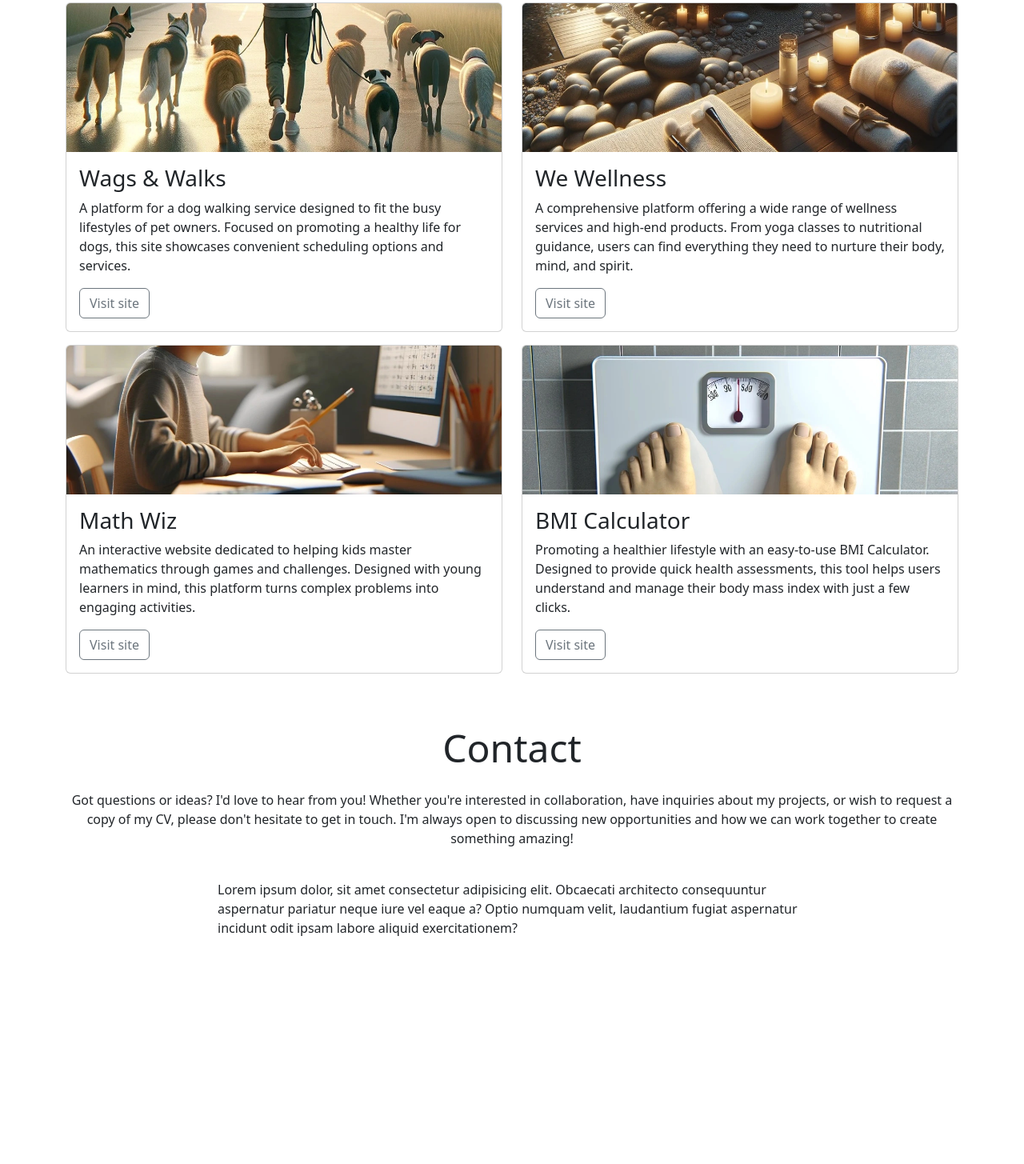
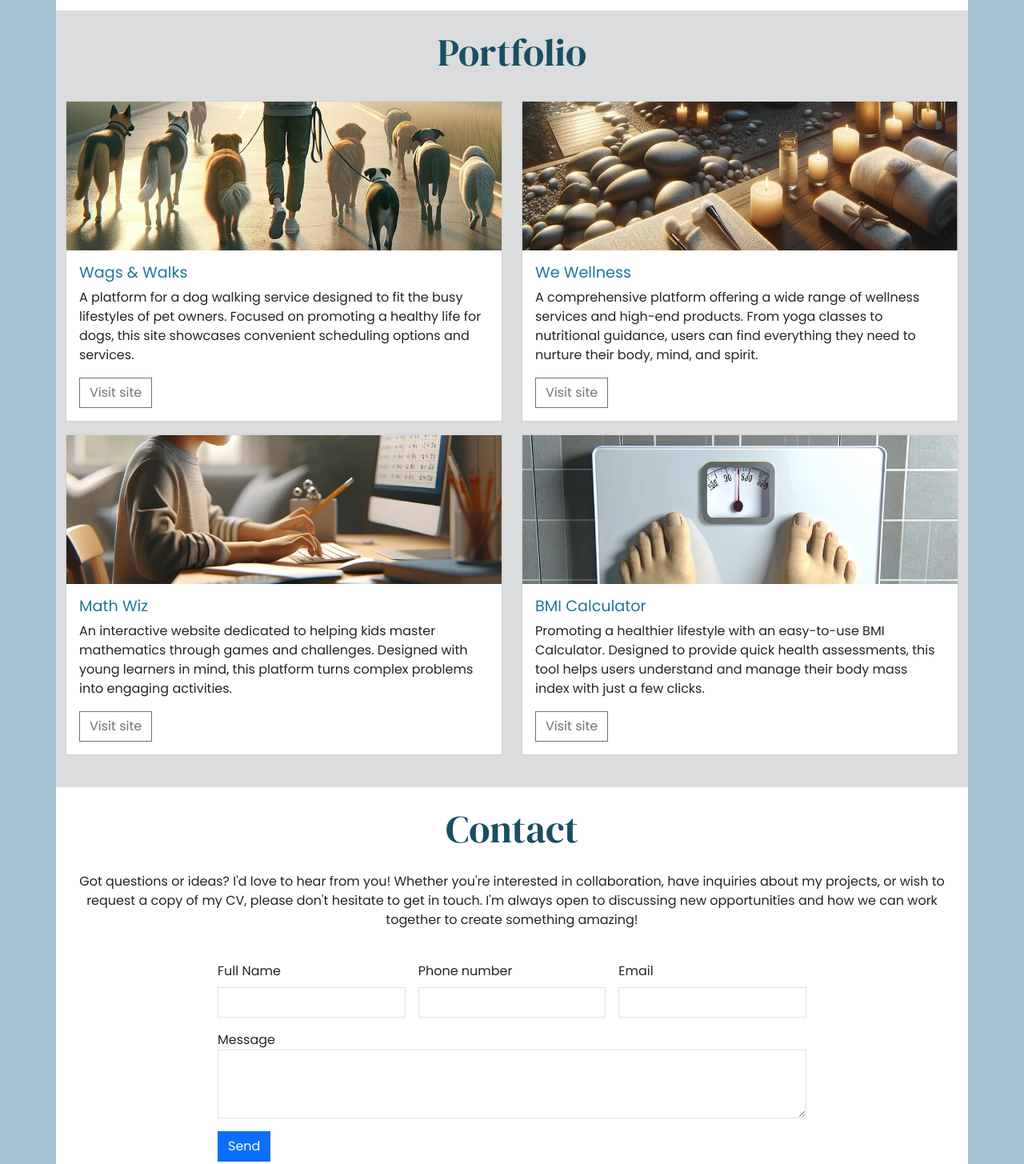
Before and after one commit to Moradillo91/dev-portifolio, a plain HTML site: page index.html in a window 1280 px wide. Shown: the part 993-2448 px from the top of the page at 80% size. Before the commit the page ends 2165 px from the top, so only its background shows below. Drawn offline with nearby package versions, Linux system fonts and the light colour scheme.

Commit message:
Remove rounded corners

```diff
--- /dev/null
+++ b/assets/css/style.css
@@ -0,0 +1,75 @@
+/*
+    #a4c2d1; egg blue
+    #dbdcde; light grey
+    #1f7798; mid-blue
+    #184f63; dark-blue
+*/
+
+/* global styles */
+
+@import url('https://fonts.googleapis.com/css2?family=DM+Serif+Display:ital@0;1&family=Poppins&display=swap');
+
+body {
+    font-family: "Poppins", sans-serif;
+    background-color: #a4c2d1; /* egg blue */
+}
+
+h1,
+h2 {
+    font-family: "DM Serif Display", serif;
+    color: #184f63; /* dark-blue */
+}
+
+.sharp-corners,
+.sharp-corners * {
+    border-radius: 0;
+}
+
+/* About section */
+
+#about {
+    background-color: white;
+}
+
+/* Portfolio */
+
+#portfolio {
+    background-color: #dbdcde; /* light grey */
+}
+
+#portfolio .card-title {
+    color: #1f7798; /* mid-blue */
+    font-size: 1.2rem;
+}
+
+#portfolio .btn-outline-secondary:hover {
+    background-color: #1f7798; /* mid-blue */
+}
+
+#porfolio .card-text {
+    min-height: 120px;
+}
+/* Contact section */
+
+#contact {
+    background-color: white;
+}
+
+/* Header */
+#hero {
+    background-color: #dbdcde; /* light grey */
+    background-size: cover;
+    background-position: 50% 70%;
+    min-height: 500px;
+    background-image: url('../images/background.webp');
+}
+
+/* Media Queries */
+
+/* Use bootstrap's breakpoints for XL screens */
+@media screen and (min-width: 1200px) {
+    /* Fixes all  porgolio  cards being too small for XL screens */
+    #portfolio .card-text {
+        min-height: auto;
+    }
+    }
--- a/index.html
+++ b/index.html
@@ -1,39 +1,30 @@
 <!DOCTYPE html>
 <html lang="en">
+
 <head>
-    <meta charset="UTF-8" />
-    <meta name="viewport" content="width=device-width, initial-scale=1.0" />
+    <meta charset="UTF-8">
+    <meta name="viewport" content="width=device-width, initial-scale=1.0">
     <title>Mei Wong | Software Developer</title>
     <!-- Bootstrap CSS Link -->
-    <link
-      href="https://cdn.jsdelivr.net/npm/bootstrap@5.3.3/dist/css/bootstrap.min.css"
-      rel="stylesheet"
-      integrity="sha384-QWTKZyjpPEjISv5WaRU9OFeRpok6YctnYmDr5pNlyT2bRjXh0JMhjY6hW+ALEwIH"
-      crossorigin="anonymous"
-    />
+    <link href="https://cdn.jsdelivr.net/npm/bootstrap@5.3.3/dist/css/bootstrap.min.css" rel="stylesheet"
+        integrity="sha384-QWTKZyjpPEjISv5WaRU9OFeRpok6YctnYmDr5pNlyT2bRjXh0JMhjY6hW+ALEwIH" crossorigin="anonymous">
+    <!-- Custom CSS stylesheet -->
+    <link rel="stylesheet" href="assets/css/style.css">
 </head>
 
 <body>
     <nav class="navbar navbar-expand-sm bg-body-tertiary">
         <div class="container">
             <a class="navbar-brand" href="index.html">Mei Wong</a>
-        <button
-          class="navbar-toggler"
-          type="button"
-          data-bs-toggle="collapse"
-          data-bs-target="#navbarSupportedContent"
-          aria-controls="navbarSupportedContent"
-          aria-expanded="false"
-          aria-label="Toggle navigation"
-        >
+            <button class="navbar-toggler" type="button" data-bs-toggle="collapse"
+                data-bs-target="#navbarSupportedContent" aria-controls="navbarSupportedContent" aria-expanded="false"
+                aria-label="Toggle navigation">
                 <span class="navbar-toggler-icon"></span>
             </button>
             <div class="collapse navbar-collapse" id="navbarSupportedContent">
                 <ul class="navbar-nav ms-auto">
                     <li class="nav-item">
-              <a class="nav-link active" aria-current="page" href="index.html"
-                >Home</a
-              >
+                        <a class="nav-link active" aria-current="page" href="index.html">Home</a>
                     </li>
                     <li class="nav-item">
                         <a class="nav-link" href="#about">About</a>
@@ -64,15 +55,17 @@
                     <strong>passionate and creative Software Developer</strong>
                     dedicated to building engaging, user-friendly websites and
                     applications. With a keen eye for design and a love for coding,
-            <strong
-              >I translate complex ideas into smooth, accessible digital
-              experiences.</strong
-            >
+                    <strong>I translate complex ideas into smooth, accessible digital
+                        experiences.</strong>
                     Eager to collaborate and grow, I'm on the lookout for opportunities
                     to innovate and excel.
                 </p>
                 <!-- mb-5 gives extra margin spacing under lead text -->
                 <p class="lead mb-5">Let's create something amazing together!</p>
+                <!-- Bootstrap modal button -->
+                <button type="button" class="btn btn-primary sharp-corners" data-bs-toggle="modal" data-bs-target="#exampleModal">
+                    Subscribe to my newsletter!
+                </button>
             </div>
         </section>
     </header>
@@ -89,11 +82,7 @@
                 <!-- mb-4 used to add margin under image -->
                 <div class="col-12 col-md-6 mb-4">
                     <!-- img-fluid class makes the image responsive to its container -->
-            <img
-              src="assets/images/mei-wong.webp"
-              class="img-fluid"
-              alt="Mei Wong"
-            />
+                    <img src="assets/images/mei-wong.webp" class="img-fluid" alt="Mei Wong">
                 </div>
                 <!-- mb-4 used to add margin under text -->
                 <div class="col-12 col-md-6 mb-4">
@@ -127,77 +116,66 @@
                 </div>
                 <!-- cols for cards -->
                 <div class="col-12 col-md-6">
-            <div class="card mb-3">
-              <img
-                src="assets/images/wags-and-walks.webp"
-                class="card-img-top"
-                alt="A man walking several dogs early in the morning"
-              />
+                    <div class="card mb-3 sharp-corners">
+                        <img src="assets/images/wags-and-walks.webp" class="card-img-top"
+                            alt="A man walking several dogs early in the morning">
                         <div class="card-body">
                             <h3 class="card-title">Wags & Walks</h3>
-                <p class="card-text">
-                  A platform for a dog walking service designed to fit the busy
-                  lifestyles of pet owners. Focused on promoting a healthy life
-                  for dogs, this site showcases convenient scheduling options
-                  and services.
-                </p>
+                            <p class="card-text">A platform for a dog walking service designed to fit the busy
+                                lifestyles of pet
+                                owners. Focused on promoting a healthy life for dogs, this site showcases convenient
+                                scheduling
+                                options
+                                and services.</p>
                             <a href="#" class="btn btn-outline-secondary">Visit site</a>
                         </div>
                     </div>
                 </div>
                 <div class="col-12 col-md-6">
-            <div class="card mb-3">
-              <img
-                src="assets/images/we-wellness.webp"
-                class="card-img-top"
-                alt="A spa with candles towels and natural material"
-              />
+                    <div class="card mb-3 sharp-corners">
+                        <img src="assets/images/we-wellness.webp" class="card-img-top"
+                            alt="A spa with candles towels and natural material">
                         <div class="card-body">
                             <h3 class="card-title">We Wellness</h3>
-                <p class="card-text">
-                  A comprehensive platform offering a wide range of wellness
-                  services and high-end products. From yoga classes to
-                  nutritional guidance, users can find everything they need to
-                  nurture their body, mind, and spirit.
-                </p>
+                            <p class="card-text">A comprehensive platform offering a wide range of wellness services and
+                                high-end
+                                products. From yoga classes to nutritional guidance, users can find everything they need
+                                to
+                                nurture
+                                their body, mind, and spirit.</p>
                             <a href="#" class="btn btn-outline-secondary">Visit site</a>
                         </div>
                     </div>
                 </div>
                 <div class="col-12 col-md-6">
-            <div class="card mb-3">
-              <img
-                src="assets/images/math-wiz.webp"
-                class="card-img-top"
-                alt="A child practicing math at a computer"
-              />
+                    <div class="card mb-3 sharp-corners">
+                        <img src="assets/images/math-wiz.webp" class="card-img-top"
+                            alt="A child practicing math at a computer">
                         <div class="card-body">
                             <h3 class="card-title">Math Wiz</h3>
-                <p class="card-text">
-                  An interactive website dedicated to helping kids master
-                  mathematics through games and challenges. Designed with young
-                  learners in mind, this platform turns complex problems into
-                  engaging activities.
-                </p>
+                            <p class="card-text">An interactive website dedicated to helping kids master mathematics
+                                through
+                                games and
+                                challenges. Designed with young learners in mind, this platform turns complex problems
+                                into
+                                engaging
+                                activities. </p>
                             <a href="#" class="btn btn-outline-secondary">Visit site</a>
                         </div>
                     </div>
                 </div>
                 <div class="col-12 col-md-6">
-            <div class="card mb-3">
-              <img
-                src="assets/images/bmi-calculator.webp"
-                class="card-img-top"
-                alt="Weighing scales seen from the first person view of the person standing on the scales"
-              />
+                    <div class="card mb-3 sharp-corners">
+                        <img src="assets/images/bmi-calculator.webp" class="card-img-top"
+                            alt="Weighing scales seen from the first person view of the person standing on the scales">
                         <div class="card-body">
                             <h3 class="card-title">BMI Calculator</h3>
-                <p class="card-text">
-                  Promoting a healthier lifestyle with an easy-to-use BMI
-                  Calculator. Designed to provide quick health assessments, this
-                  tool helps users understand and manage their body mass index
-                  with just a few clicks.
-                </p>
+                            <p class="card-text">Promoting a healthier lifestyle with an easy-to-use BMI Calculator.
+                                Designed to
+                                provide quick health assessments, this tool helps users understand and manage their body
+                                mass
+                                index with
+                                just a few clicks.</p>
                             <a href="#" class="btn btn-outline-secondary">Visit site</a>
                         </div>
                     </div>
@@ -211,27 +189,78 @@
         <div class="row justify-content-center">
             <div class="col-12 text-center my-4">
                 <h2 class="display-5">Contact</h2>
-          <p class="mt-4">
-            Got questions or ideas? I'd love to hear from you! Whether you're
+                <p class="mt-4">Got questions or ideas? I'd love to hear from you! Whether you're
                     interested in collaboration, have inquiries about my projects, or
                     wish to request a copy of my CV, please don't hesitate to get in
                     touch. I'm always open to discussing new opportunities and how we
-            can work together to create something amazing!
-          </p>
+                    can work together to create something amazing!</p>
             </div>
-        <div class="col-12 col-md-10 col-lg-8">
-          Lorem ipsum dolor, sit amet consectetur adipisicing elit. Obcaecati
-          architecto consequuntur aspernatur pariatur neque iure vel eaque a?
-          Optio numquam velit, laudantium fugiat aspernatur incidunt odit ipsam
-          labore aliquid exercitationem?
+            <div class="col-12 col-md-10 col-lg-8 mb-4">
+                <!-- Add your form here -->
+                <form class="row g-3 sharp-corners">
+                    <div class="col-lg-4">
+                        <label for="full-name" class="form-label">Full Name</label>
+                        <input type="text" class="form-control" id="full-name">
+                    </div>
+                    <div class="col-lg-4">
+                        <label for="phonenumber" class="form-label">Phone number</label>
+                        <input type="number" class="form-control" id="phonenumber">
+                    </div>
+                    <div class="col-lg-4">
+                        <label for="email" class="form-label">Email</label>
+                        <input type="email" class="form-control" id="email">
+                    </div>
+                    <div class="col-12"
+                        <label for="message" class="form-label">Message</label>
+                        <textarea class="form-control" id="message" rows="3"></textarea>
+                    </div>
+                    <div class="col-12">
+                        <button type="submit" class="btn btn-primary">Send</button>
+                    </div
+                </form>
             </div>
         </div>
     </footer>
+
+    <!-- Bootstrap modal -->
+    <!-- Modal -->
+    <div class="modal fade" id="exampleModal" tabindex="-1" aria-labelledby="exampleModalLabel" aria-hidden="true">
+        <div class="modal-dialog modal-lg">
+            <div class="modal-content sharp-corners">
+                <div class="modal-header">
+                    <h1 class="modal-title fs-5" id="exampleModalLabel">Subscribe</h1>
+                    <button type="button" class="btn-close" data-bs-dismiss="modal" aria-label="Close"></button>
+                </div>
+                <div class="modal-body">
+                    <p>
+                        Join my newsletter for the latest updates on my projects,
+                        coding tips, and industry insights delivered straight to your
+                        inbox.
+                    </p>
+                    <form class="row g-3">
+                        <div class="col-lg-6">
+                            <label for="inputName" class="form-label">Name</label>
+                            <input type="text" class="form-control" id="inputName">
+                        </div>
+                        <div class="col-lg-6">
+                            <label for="inputEmail" class="form-label">Email</label>
+                            <input type="email" class="form-control" id="inputEmail">
+                        </div>
+                        <div class="col-12 mb-4">
+                            <button type="submit" class="btn btn-primary">
+                                Sign up!
+                            </button>
+                        </div>
+                    </form>
+                </div>
+            </div>
+        </div>
+    </div>
+
     <!-- Bootstrap JS Script-->
-    <script
-      src="https://cdn.jsdelivr.net/npm/bootstrap@5.3.3/dist/js/bootstrap.bundle.min.js"
+    <script src="https://cdn.jsdelivr.net/npm/bootstrap@5.3.3/dist/js/bootstrap.bundle.min.js"
         integrity="sha384-YvpcrYf0tY3lHB60NNkmXc5s9fDVZLESaAA55NDzOxhy9GkcIdslK1eN7N6jIeHz"
-      crossorigin="anonymous"
-    ></script>
+        crossorigin="anonymous"></script>
 </body>
+
 </html>
```
Also changed, not shown: assets/images/background.webp (added), 3 other files. Lines whose indentation alone changed are shown as unchanged.
